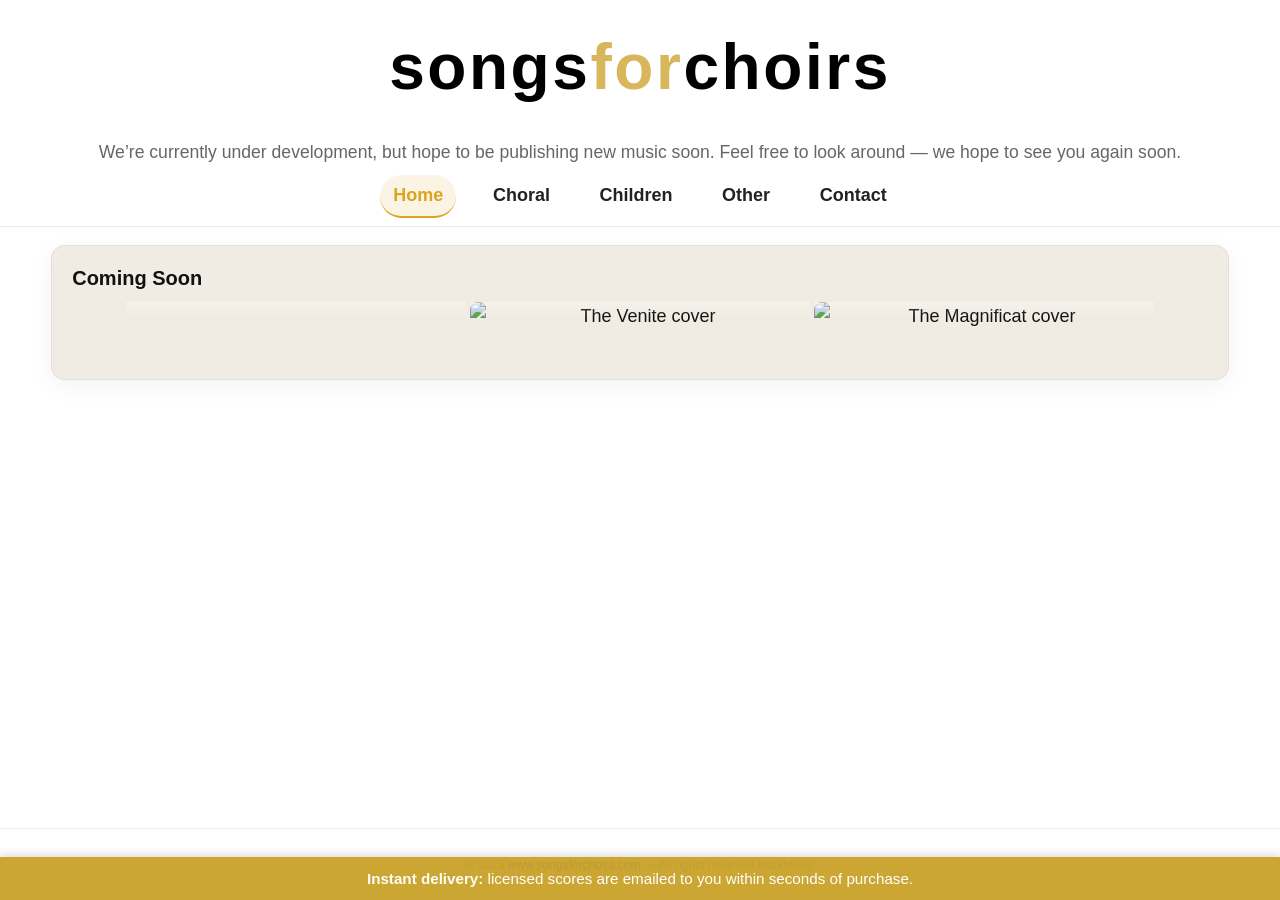
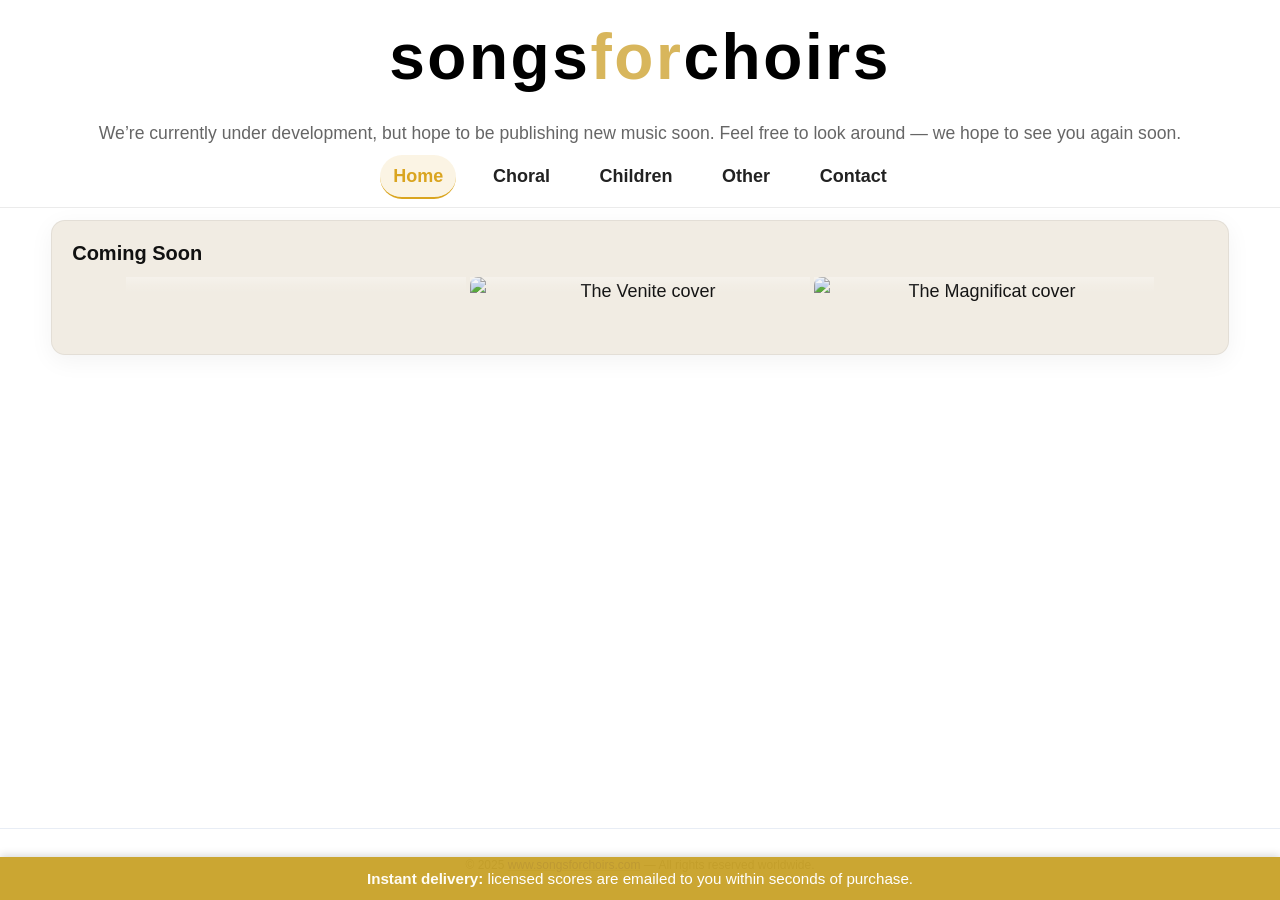

Add files via upload

--- a/styles.css
+++ b/styles.css
@@ -81,7 +81,7 @@ p em {
   letter-spacing: 0.04em;
   color: #000;
   margin: 0; /* remove h1’s default spacing */
-  padding: 0.25em 0; /* smaller breathing space */
+  padding: 0.1em 0; /* smaller breathing space */
   text-transform: lowercase;
 }
 
@@ -96,55 +96,81 @@ p em {
   color: var(--muted);
 }
 
-
   /* =========================
-     Navigation
-     ========================= */
+   Navigation
+   ========================= */
+
+.site-nav {
+  position: sticky;
+  top: 0;
+  z-index: 1000;
+  background: rgba(255,255,255,0.92);
+  backdrop-filter: saturate(180%) blur(6px);
+  border-bottom: 1px solid rgba(0,0,0,0.08);
+  padding: 0.5rem 0.75rem;
+}
+
+.site-nav ul {
+  display: flex;
+  justify-content: center;
+  gap: 24px;
+  margin: 0;
+  padding: 0;
+  list-style: none;
+  flex-wrap: wrap;
+}
+
+.site-nav a {
+  display: inline-block;
+  padding: 0.4rem 0.8rem;
+  border-radius: 999px;
+  font-weight: 600;
+  text-decoration: none;
+  color: #222;
+  border-bottom: 2px solid transparent;
+  transition: background 0.15s ease, color 0.15s ease;
+}
+
+.site-nav a:hover {
+  background: rgba(201,162,39,0.15);
+}
+
+.site-nav a[aria-current="page"],
+.site-nav li > a.active {
+  background: rgba(218,165,32,0.12);
+  color: goldenrod;
+  border-bottom-color: goldenrod;
+}
+
+.site-nav.is-stuck {
+  box-shadow: 0 6px 18px rgba(0,0,0,0.08);
+}
+
+/* Mobile navigation */
+
+@media (max-width: 700px) {
+
   .site-nav {
-    position: sticky;
-    top: 0;
-    z-index: 1000;
-    background: rgba(255,255,255,0.92);
-    backdrop-filter: saturate(180%) blur(6px);
-    border-bottom: 1px solid rgba(0,0,0,0.08);
-    padding: 0.5rem 0.75rem;
+    padding: 0.35rem;
   }
-  
+
   .site-nav ul {
     display: flex;
-    justify-content: center;
-    gap: 24px;
-    margin: 0;
-    padding: 0;
-    list-style: none;
-    flex-wrap: wrap;
+    gap: 6px;
+    flex-wrap: nowrap;
+    overflow-x: auto;
+    overflow-y: hidden;
+    justify-content: flex-start;
+    -webkit-overflow-scrolling: touch;
   }
-  
+
   .site-nav a {
-    display: inline-block;
-    padding: 0.4rem 0.8rem;
-    border-radius: 999px;
-    font-weight: 600;
-    text-decoration: none;
-    color: #222;
-    border-bottom: 2px solid transparent;
-    transition: background 0.15s ease, color 0.15s ease;
+    padding: 0.28rem 0.55rem;
+    font-size: 0.88rem;
+    white-space: nowrap;
   }
-  
-  .site-nav a:hover { background: rgba(201,162,39,0.15); }
-  
-  .site-nav a[aria-current="page"],
-  .site-nav li > a.active {
-    background: rgba(218,165,32,0.12);
-    color: goldenrod;
-    border-bottom-color: goldenrod;
-  }
-  
-  .site-nav.is-stuck { box-shadow: 0 6px 18px rgba(0,0,0,0.08); }
-  
-  /* Slim nav (Children only) */
-  body.children .site-nav { padding: 0.3rem 0.6rem; }
-  body.children .site-nav a { padding: 0.3rem 0.7rem; font-size: 0.95rem; }
+
+}
   
   /* =========================
      Panels
@@ -156,7 +182,7 @@ p em {
     border-radius: 14px;
     box-shadow: 0 6px 24px rgba(0,0,0,0.05);
     padding: 16px 20px;
-    margin: 18px 0;
+    margin: 12px 0;
     scroll-margin-top: 96px;
   }
   
@@ -1010,7 +1036,19 @@ button.price small {
     scroll-behavior: smooth;
   }
 
+.swipe-hint {
+  display: none;
+}
+
 @media (max-width: 700px) {
+
+  .swipe-hint {
+    display: block;
+    text-align: center;
+    font-size: 0.95rem;
+    color: #666;
+    margin: 0.25rem 0 1rem;
+  }
 
   input,
   select,
